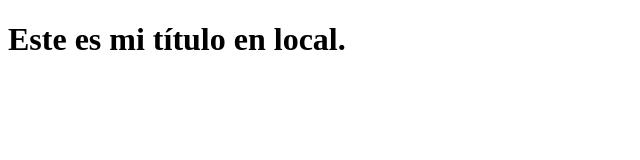
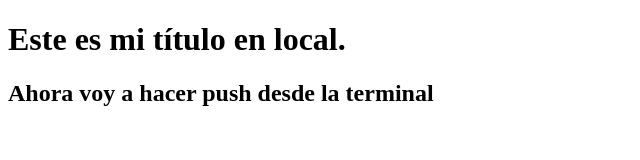
Before and after one commit to srsempere/VisualCode, a plain HTML site: page index.html in a window 1280 px wide. Shown: the whole page, without its empty margins (0-640 px from the left). Drawn offline with Linux system fonts and the light colour scheme.

Commit message:
He introducido el h2

```diff
--- a/index.html
+++ b/index.html
@@ -6,5 +6,6 @@
 </head>
 <body>
         <h1>Este es mi título en local.</h1>
+        <h2>Ahora voy a hacer push desde la terminal</h2>
 </body>
 </html>
```
